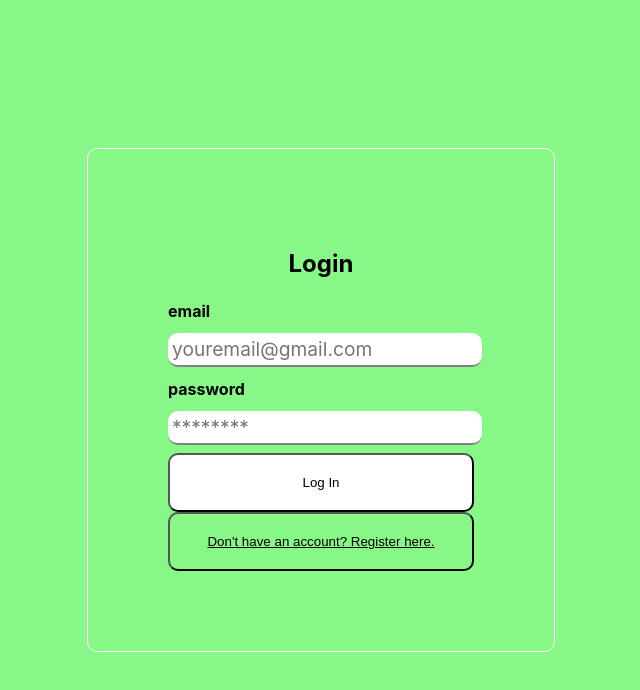
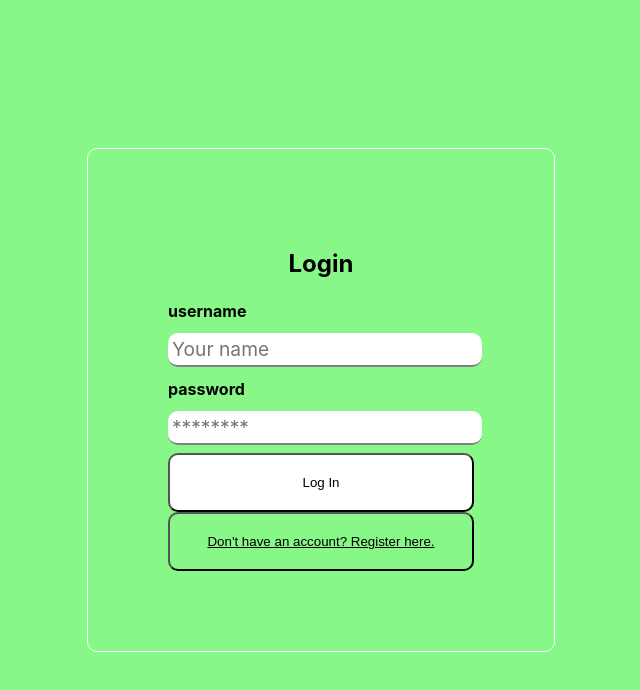
Before and after one commit to DuncanLangat6515/CowSoko, a React (Create React App) app: page / in a window 1280 px wide. Shown: the top 690 px of the page, without its empty margins (319-959 px from the left). Built offline with nearby package versions, Linux system fonts and the light colour scheme.

Commit message:
add function and fetch data from backend

```diff
--- a/src/components/Login.js
+++ b/src/components/Login.js
@@ -1,28 +1,59 @@
 import React, { useState } from "react";
+import { json } from "react-router-dom";
 
 export const Login = (props) => {
-    const [email, setEmail] = useState('');
-    const [password, setPassward] = useState('');
-
-
+  const [username, setUsername] = useState(null);
+  const [password, setPassward] = useState("");
 
   const handleSubmit = (e) => {
     e.preventDefault();
-        console.log(email)
-        console.log(password);
+    fetch("/login", {
+      method: "POST",
+      headers: {
+        "Content-Type": "application/json",
+      },
+      body: JSON.stringify({ username, password })
+    })
+    .then((res) => {
+        if (res.ok) {
+          res.json().then((data) => console.log(data));
         }
+        else {
+            res.json().then(err=>console.log(err))
+        }
+      })
+  };
 
   return (
     <div className="auth-form-container">
       <h2>Login</h2>
       <form className="login-form" onSubmit={handleSubmit}>
-                <label htmlFor="email">email</label>
-                <input value={email} onChange={(e) => setEmail(e.target.value)}type="email" placeholder="youremail@gmail.com" id="email" name="email" />
+        <label htmlFor="username">username</label>
+        <input
+          value={username}
+          onChange={(e) => setUsername(e.target.value)}
+          type="name"
+          placeholder="Your name"
+          id="name"
+          name="name"
+        />
         <label htmlFor="password">password</label>
-                <input value={password} onChange={(e) => setPassward(e.target.value)} type="password" placeholder="********" id="password" name="password" />
+        <input
+          value={password}
+          onChange={(e) => setPassward(e.target.value)}
+          type="password"
+          placeholder="********"
+          id="password"
+          name="password"
+        />
         <button type="submit">Log In</button>
       </form>
-            <button className="link-btn" onClick={() => props.onFormSwitch('register')}>Don't have an account? Register here.</button>
+      <button
+        className="link-btn"
+        onClick={() => props.onFormSwitch("register")}
+      >
+        Don't have an account? Register here.
+      </button>
     </div>
-    )
-}
+  );
+};
```
Lines whose indentation alone changed are shown as unchanged.
